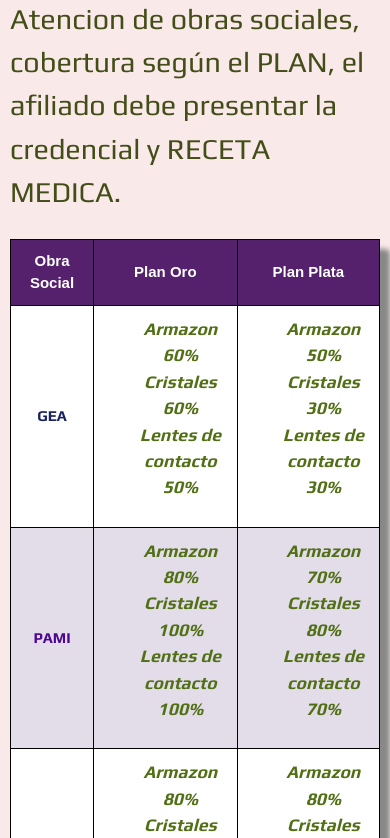
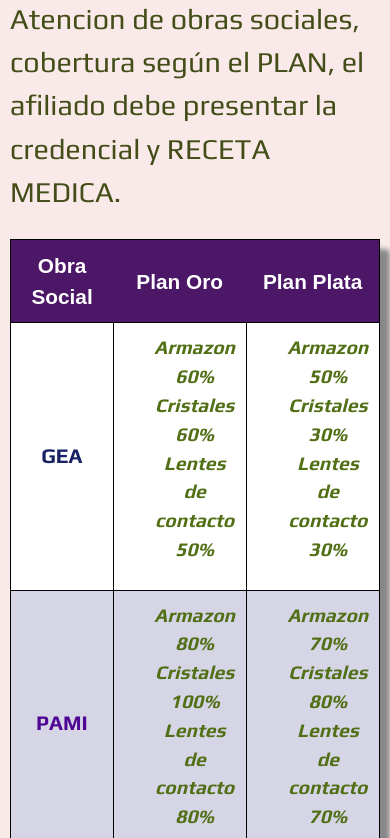
Before and after one commit to fabi2017/opticaVisionArv, a plain HTML site: page secciones/obrasociales.html in a window 390 px wide. Shown: the part 262-1100 px from the top of the page. Drawn offline with nearby package versions, Linux system fonts and the light colour scheme; a web font is replaced by a local one.

Commit message:
se agrega media queries a la tabla

```diff
--- a/sass/parciales/_obrasoc.scss
+++ b/sass/parciales/_obrasoc.scss
@@ -10,33 +10,6 @@
     margin-bottom: 20px;
     border-radius: 5px;
 
-    &__cabecera{
-
-        td {
-
-            border-width:0px 0px 0px 0px;
-            text-align: center;
-            font-size: 14px;
-            font-family: Arial;
-            font-weight: bold;
-            color: #ffffff;
-            animation: color-change-2x 2s linear infinite alternate both;
-
-
-        }
-
-
-    }
-
-
-    &__fila{
-        background-color: white;
-
-        td{
-            color: $fuenteAzul;
-            font-weight: bold;
-        }
-
     ul {
         list-style: none;
 
@@ -45,43 +18,11 @@
             font-weight: bold;
             font-style: italic;
 
-                @include movil {
-                    font-size: 1.1rem;
+            @include tablet {
+                font-size: 1.2rem;
             }
         }
-
-
     }
-    }
-
-    &__filaAlt{
-    background-color: rgba(135, 170, 222, 0.201);
-
-    td{
-        color: rgb(79, 6, 147);
-        font-weight: bold;
-    }
-    ul {
-        list-style: none;
-
-        li {
-            color: rgb(81, 111, 21);
-            font-weight: bold;
-            font-style: italic;
-
-            @include movil {
-                font-size: 1.1rem;
-            }
-        }
-
-
-    }
-}
-
-
-
-
-
 
     td {
         border: 1px solid #000000;
@@ -90,79 +31,50 @@
         font-size: 15px;
     }
 
+    &__cabecera {
 
-}
-
-
-/*
-
-.cabeceraTabla {
         td {
 
-        border-width:0px 0px 0px 0px;
+            border-width: 0px 0px 0px 0px;
             text-align: center;
             font-size: 14px;
             font-family: Arial;
             font-weight: bold;
             color: #ffffff;
             animation: color-change-2x 2s linear infinite alternate both;
+            @include tablet{
+                font-size: 1.3rem;
+            }
+        }
 
 
     }
 
 
-}
-
-.rowPrin{
+    &__fila {
         background-color: white;
 
-    td{
+        td {
             color: $fuenteAzul;
             font-weight: bold;
+            @include tablet{
+                font-size: 1.3rem;
             }
-
-    ul {
-        list-style: none;
-
-        li {
-            color: rgb(81, 111, 21);
-            font-weight: bold;
-            font-style: italic;
-
-            @include movil {
-                font-size: 1.1rem;
         }
     }
 
+    &__filaAlt {
+        background-color: rgba(74, 130, 215, 0.201);
 
+        td {
+            color: rgb(79, 6, 147);
+            font-weight: bold;
+            @include tablet{
+                font-size: 1.3rem;
             }
         }
-
-.rowAlt{
-    background-color: rgba(135, 170, 222, 0.201);
-
-    td{
-        color: rgb(79, 6, 147);
-        font-weight: bold;
-    }
-    ul {
-        list-style: none;
-
-        li {
-            color: rgb(81, 111, 21);
-            font-weight: bold;
-            font-style: italic;
-
-            @include movil {
-                font-size: 1.1rem;
     }
 }
-
-
-    }
-}
-*/
-
 
 
 .contenedor_obrasoc {
--- a/secciones/obrasociales.html
+++ b/secciones/obrasociales.html
@@ -105,7 +105,7 @@
                         <ul class="tObrasoc__alt">
                             <li>Armazon 80%</li>
                             <li>Cristales 100%</li>
-                            <li>Lentes de contacto 100%</li>
+                            <li>Lentes de contacto 80%</li>
                         </ul>
                     </td>
                     <td>
```
Also changed, not shown: sass/main.css, 1 other file. Lines whose indentation alone changed are shown as unchanged.
